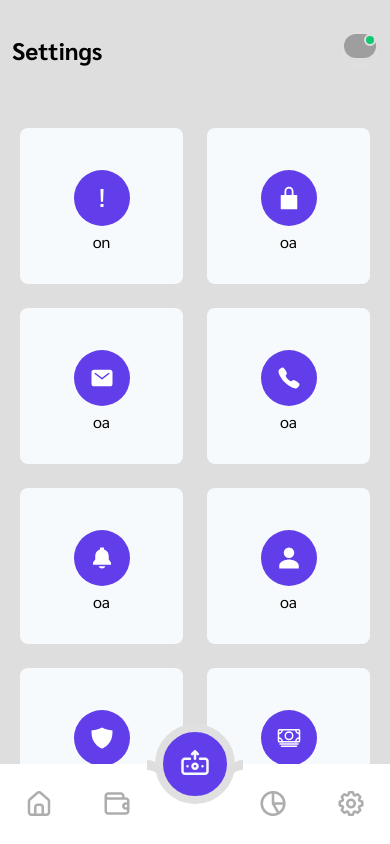
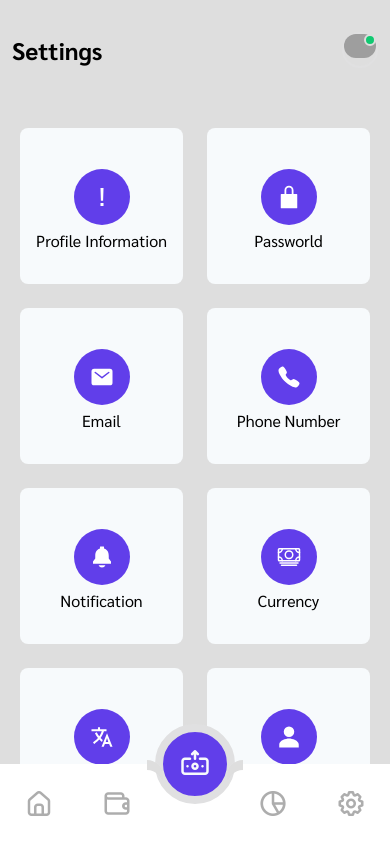
Before and after one commit to aldcejam/App-Bank, a Next.js app: page /settings in a window 390 px wide. Built offline with nearby package versions, Linux system fonts and the light colour scheme; grey boxes are pictures that could not be loaded.

Commit message:
completed estructure config

```diff
--- a/src/components/cards.tsx
+++ b/src/components/cards.tsx
@@ -55,9 +55,9 @@ interface CardSettingsProps {
 
 export function CardSettings({ icon, settingName }: CardSettingsProps) {
     return (
-        <div className=" w-full h-10-screen  max-h-44 rounded-lg bg-gray-100 flex items-center text-center">
-            <div className=" mx-auto mt-3">
-                <div className="bg-constrast rounded-full mb-1">{icon}</div>
+        <div className=" w-full h-10-screen max-h-44 rounded-lg bg-gray-100 text-center">
+            <div className="mt-1/4">
+                <div className="bg-constrast rounded-full mb-1 w-14 sm:w-10 mx-auto">{icon}</div>
                 <span className="sm:text-sm">{settingName}</span>
             </div>
         </div>
--- a/src/pages/settings.tsx
+++ b/src/pages/settings.tsx
@@ -25,17 +25,17 @@ const Config: NextPage = () => {
     modifierMainInformation("Settings")
 
     return (
-        <div className="w-full grid grid-cols-2 absolute gap-6 p-5 py-8  ">
-            <CardSettings icon={<IoAlertSharp className="text-secondary text-2xl box-content p-4 sm:p-3 sm:text-base " />} settingName={'on'} />
-            <CardSettings icon={<IoLockClosedSharp className="text-secondary text-2xl box-content p-4 sm:p-3 sm:text-base " />} settingName={'oa'} />
-            <CardSettings icon={<IoMail className="text-secondary text-2xl box-content p-4 sm:p-3 sm:text-base " />} settingName={'oa'} />
-            <CardSettings icon={<IoCall className="text-secondary text-2xl box-content p-4 sm:p-3 sm:text-base " />} settingName={'oa'} />
-            <CardSettings icon={<IoNotificationsSharp className="text-secondary text-2xl box-content p-4 sm:p-3 sm:text-base " />} settingName={'oa'} />
-            <CardSettings icon={<IoPersonSharp className="text-secondary text-2xl box-content p-4 sm:p-3 sm:text-base " />} settingName={'oa'} />
-            <CardSettings icon={<IoShieldSharp className="text-secondary text-2xl box-content p-4 sm:p-3 sm:text-base " />} settingName={'oa'} />
-            <CardSettings icon={<IoCashOutline className="text-secondary text-2xl box-content p-4 sm:p-3 sm:text-base " />} settingName={'oa'} />
-            <CardSettings icon={<IoHelpSharp className="text-secondary text-2xl box-content p-4 sm:p-3 sm:text-base " />} settingName={'oa'} />
-            <CardSettings icon={<IoLanguageSharp className="text-secondary text-2xl box-content p-4 sm:p-3 sm:text-base " />} settingName={'oa'} />
+        <div className="w-full grid grid-cols-2 absolute gap-6 p-5 py-8 pb-24">
+            <CardSettings icon={<IoAlertSharp className="text-secondary text-2xl box-content p-4 sm:p-3 sm:text-base " />} settingName={'Profile Information'} />
+            <CardSettings icon={<IoLockClosedSharp className="text-secondary text-2xl box-content p-4 sm:p-3 sm:text-base " />} settingName={'Passworld'} />
+            <CardSettings icon={<IoMail className="text-secondary text-2xl box-content p-4 sm:p-3 sm:text-base " />} settingName={'Email'} />
+            <CardSettings icon={<IoCall className="text-secondary text-2xl box-content p-4 sm:p-3 sm:text-base " />} settingName={'Phone Number'} />
+            <CardSettings icon={<IoNotificationsSharp className="text-secondary text-2xl box-content p-4 sm:p-3 sm:text-base " />} settingName={'Notification'} />
+            <CardSettings icon={<IoCashOutline className="text-secondary text-2xl box-content p-4 sm:p-3 sm:text-base " />} settingName={'Currency'} />
+            <CardSettings icon={<IoLanguageSharp className="text-secondary text-2xl box-content p-4 sm:p-3 sm:text-base " />} settingName={'Language'} />
+            <CardSettings icon={<IoPersonSharp className="text-secondary text-2xl box-content p-4 sm:p-3 sm:text-base " />} settingName={'Account'} />
+            <CardSettings icon={<IoShieldSharp className="text-secondary text-2xl box-content p-4 sm:p-3 sm:text-base " />} settingName={'Privacy Policy'} />
+            <CardSettings icon={<IoHelpSharp className="text-secondary text-2xl box-content p-4 sm:p-3 sm:text-base " />} settingName={'Terms of Use'} />
         </div>
     )
 }
--- a/tailwind.config.js
+++ b/tailwind.config.js
@@ -50,6 +50,7 @@ module.exports = {
       },
       spacing: {
         '3/5': '60%',
+        '1/4': '25%'
       }
     },
   },
```
